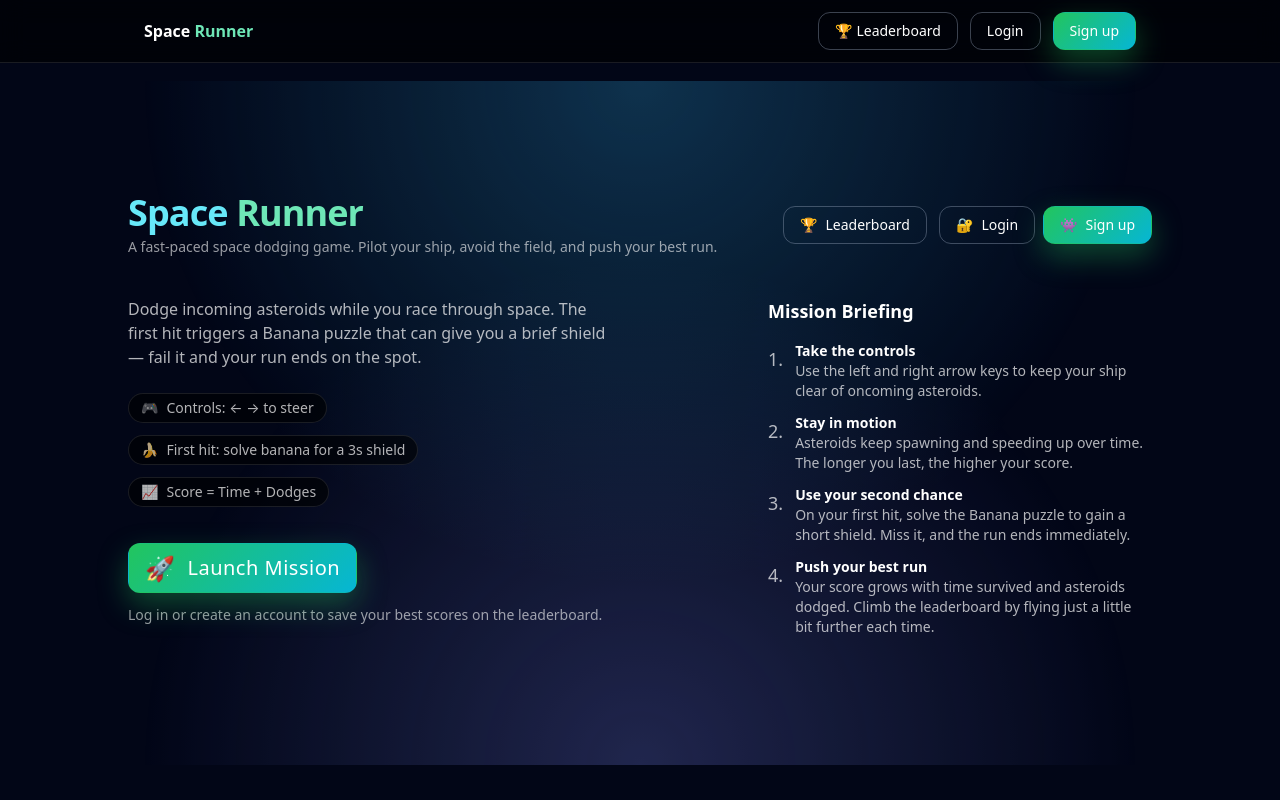
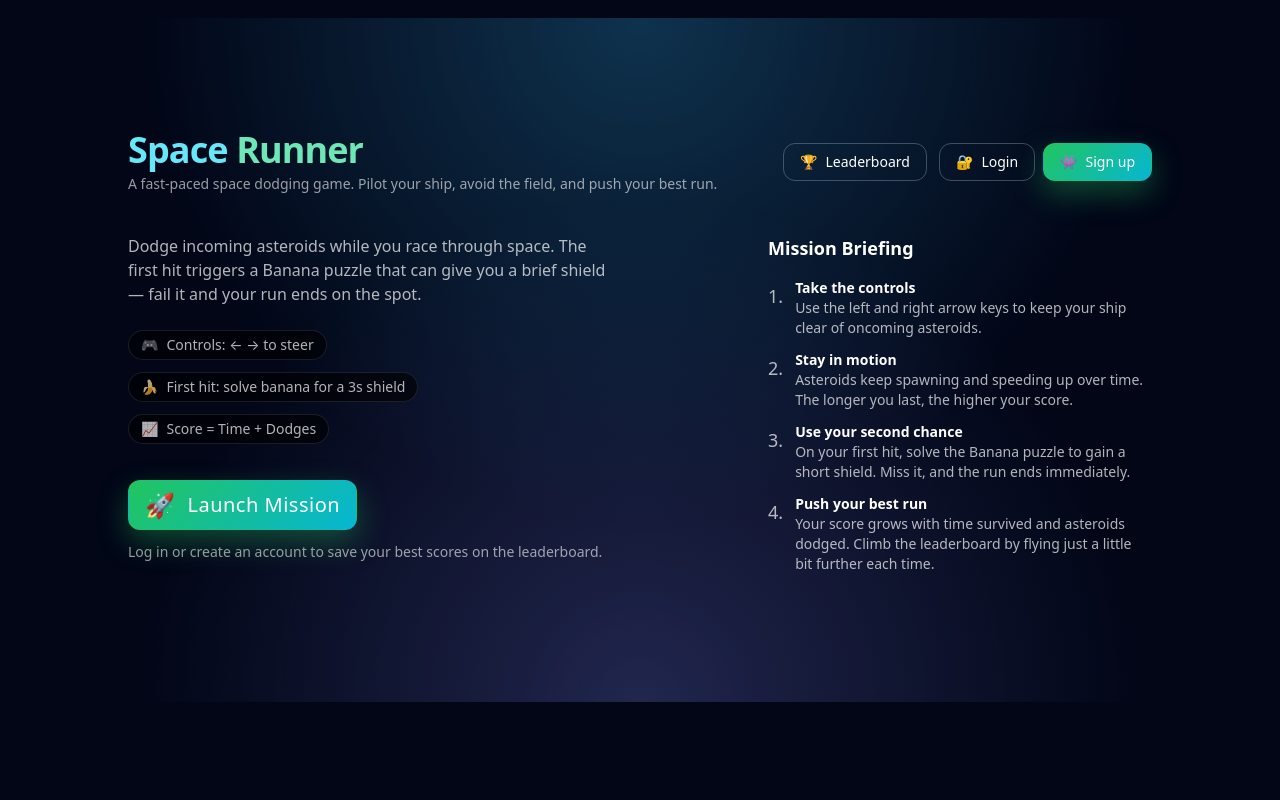
Before and after one commit to LahiruChamath/space-runner, a React (Vite) app in the folder client/: page / in a window 1280 px wide. Built offline with nearby package versions, Linux system fonts and the light colour scheme; no server answers.

Commit message:
minor UI change

```diff
--- a/client/src/App.jsx
+++ b/client/src/App.jsx
@@ -4,12 +4,15 @@ import NavBar from './components/NavBar';
 export default function App() {
   const { pathname } = useLocation();
 
-  // Routes that should NOT be wrapped in .container
+  // Routes that should be full-width (no .container wrapper)
   const isFullWidth = pathname === '/' || pathname === '/game';
+
+  // Hide NavBar on the home page only
+  const hideNav = pathname === '/';
 
   return (
     <div className="min-h-screen flex flex-col bg-[#020617] text-white">
-      <NavBar />
+      {!hideNav && <NavBar />}
 
       <main className="flex-1">
         <div className={isFullWidth ? '' : 'container py-8'}>
```
